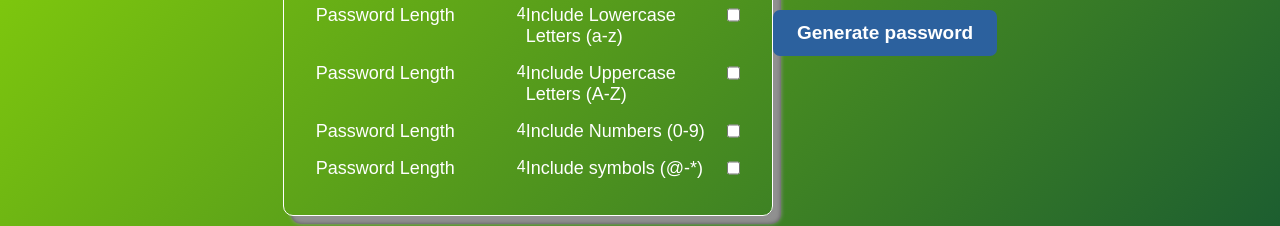
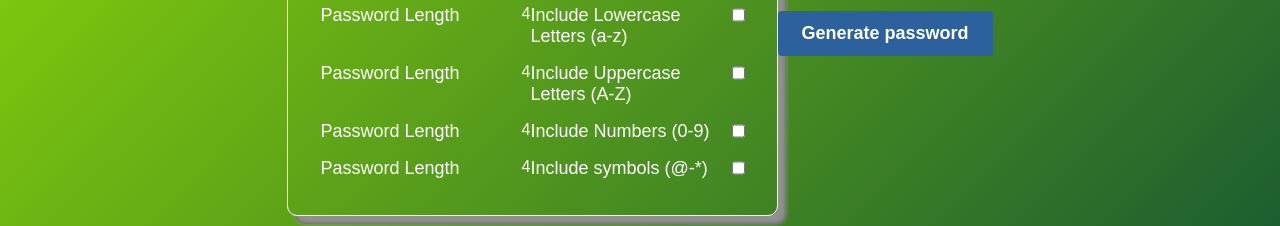
Before and after one commit to safwanahendouz/Password-Generator, a plain HTML site: page index.html in a window 1280 px wide. Shown: the part 607-833 px from the top of the page. Drawn offline with Linux system fonts and the light colour scheme.

Commit message:
Add files via upload

```diff
--- a/style.css
+++ b/style.css
@@ -70,13 +70,18 @@ body {
     background-color: #2c619e;
     padding: 12px 24px;
     color: #fff;
-    font-size: 19px;
+    font-size: 18px;
     margin-block: 8px;
     font-weight: 700;
     cursor: pointer;
-    border-radius: 7px;
-    -webkit-border-radius: 7px;
-    -moz-border-radius: 7px;
-    -ms-border-radius: 7px;
-    -o-border-radius: 7px;
+    border-radius: 4px;
+    -webkit-border-radius: 4px;
+    -moz-border-radius: 4px;
+    -ms-border-radius: 4px;
+    -o-border-radius: 4px;
 }
+
+.genBtn :hover {
+    background-color: #126af7;
+    cursor: pointer;
+}
```
